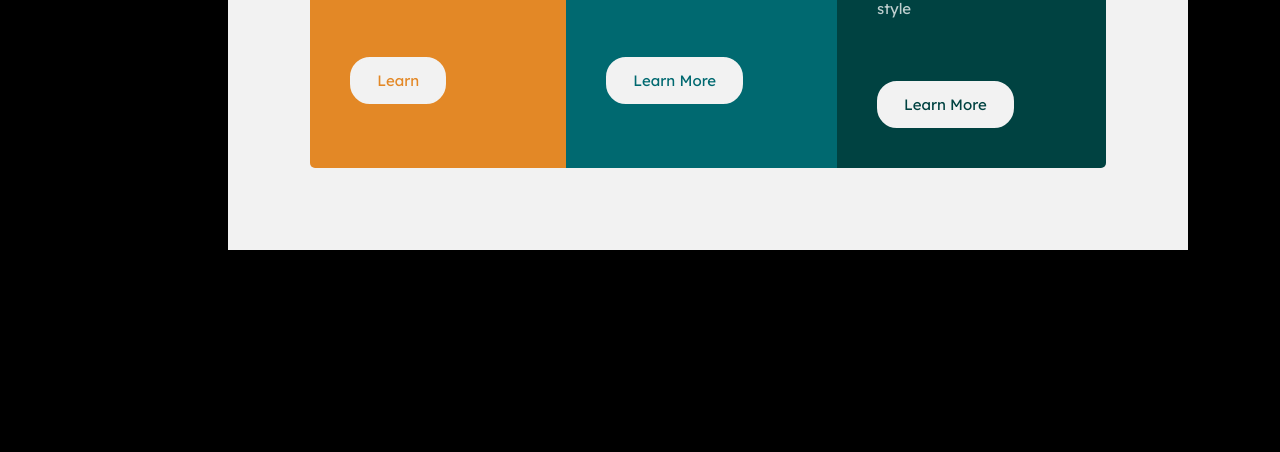
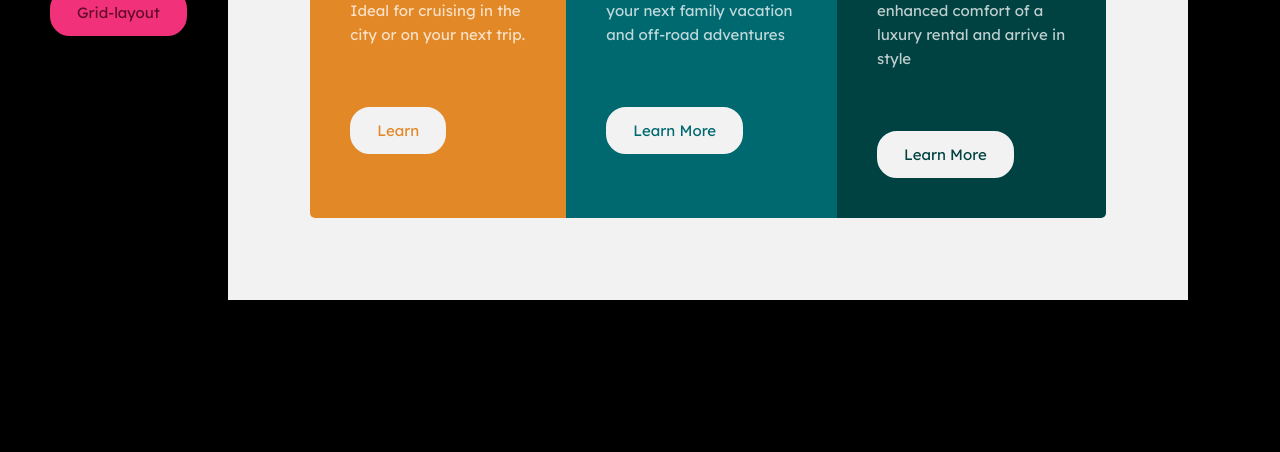
Before and after one commit to Dolapo-Mosuro/Flex-and-Grid-Layout-Task, a plain HTML site: page index.html in a window 1280 px wide. Shown: the part 448-900 px from the top of the page. Before the commit the page ends 800 px from the top, so only its background shows below. Drawn offline with Linux system fonts and the light colour scheme.

Commit message:
adjust a link

```diff
--- a/style.css
+++ b/style.css
@@ -21,7 +21,7 @@ header a{
     padding: 12px 25px;
     color: #630b28;
     border-radius: 20px;
-    margin-top: 10px;
+    margin-top: 20px;
     display: block;
     align-items: right;
     border: 2px solid hsl(337, 87%, 57%);
@@ -37,6 +37,7 @@ body{
     background-color: black;
     min-height: 100vh;
     display: flex;
+    margin: 50px ;
     align-items: center;
     font-size: 15px;
     font-family: 'Lexend Deca', sans-serif;
```
